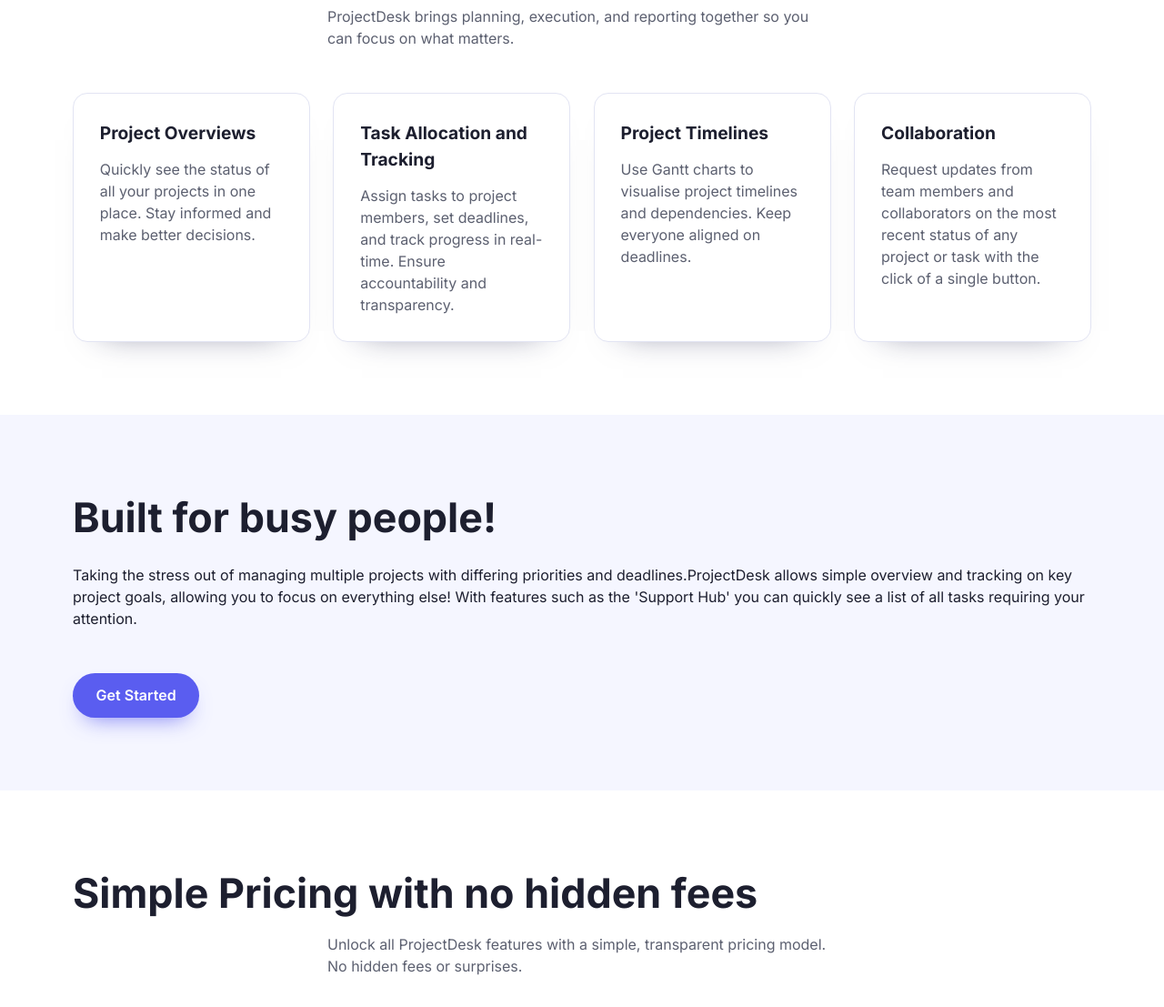
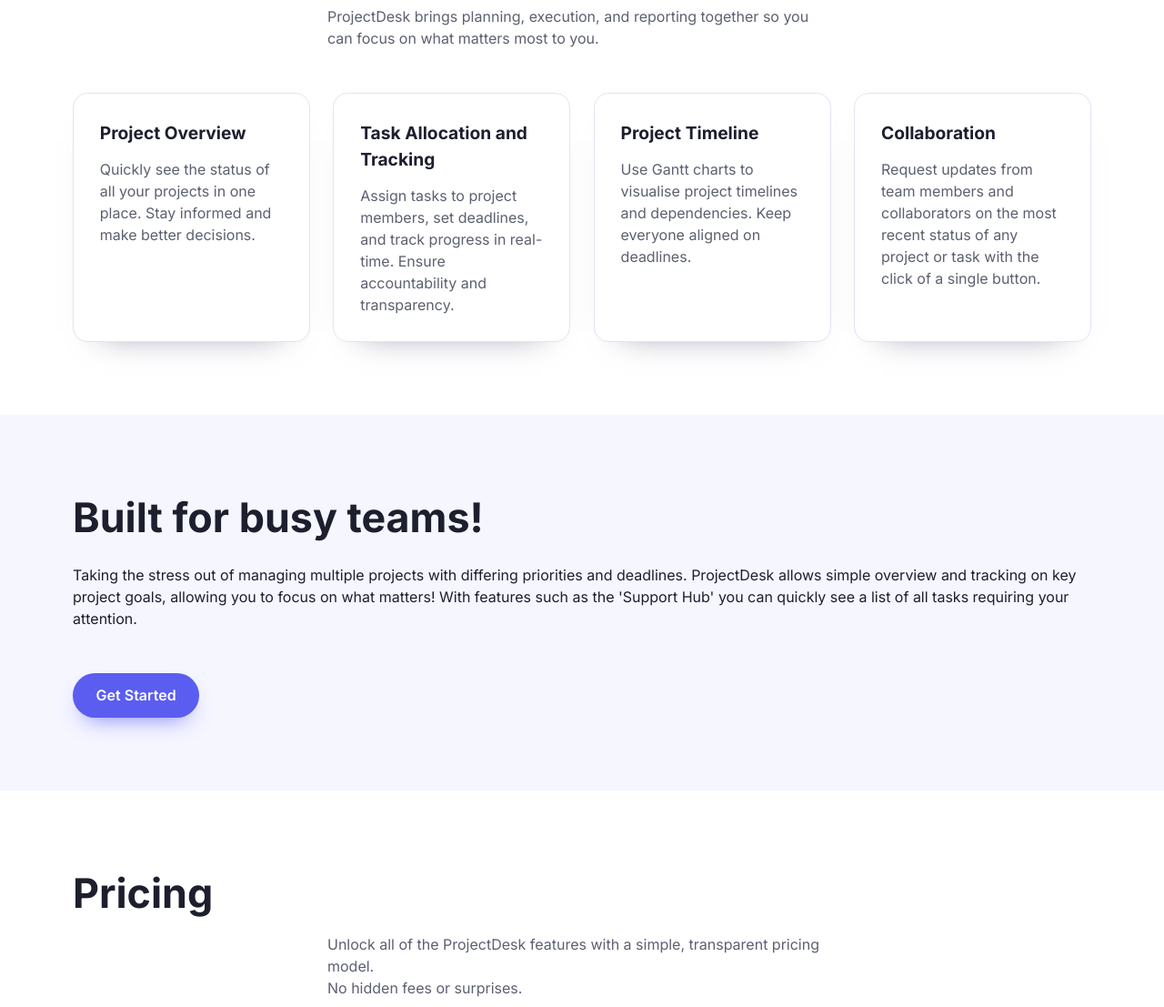
Before and after one commit to ProjectDesk-app/ProjectDesk-app.github.io, a plain HTML site: page index.html in a window 1280 px wide. Shown: the part 759-1866 px from the top of the page at 91% size. Drawn offline with Linux system fonts and the light colour scheme.

Commit message:
Phrasing and img updates

```diff
--- a/index.html
+++ b/index.html
@@ -35,7 +35,7 @@
         </figure>
         <div class="hero-text">
           <h1>Run every project with clarity and confidence</h1>
-          <p>ProjectDesk helps you to keep track of multiple projects simultaneously and accurately. Centralise tasks and set deadlines to focus on progress, not details.</p>
+          <p>ProjectDesk helps you to keep track of multiple projects simultaneously and accurately. Centralise tasks and set deadlines to focus on progress.</p>
           <div class="hero-actions">
             <a class="primary-cta" href="https://portal.projectdesk.app">Get Started</a>
             <a class="secondary-cta" href="#features">See how it works</a>
@@ -47,10 +47,10 @@
     <section id="features" class="section features">
       <div class="container">
         <h2>Everything you need to manage multiple projects</h2>
-        <p class="section-lead">ProjectDesk brings planning, execution, and reporting together so you can focus on what matters.</p>
+        <p class="section-lead">ProjectDesk brings planning, execution, and reporting together so you can focus on what matters most to you.</p>
         <div class="feature-grid">
           <article class="feature-card">
-            <h3>Project Overviews</h3>
+            <h3>Project Overview</h3>
             <p>Quickly see the status of all your projects in one place. Stay informed and make better decisions.</p>
           </article>
           <article class="feature-card">
@@ -58,7 +58,7 @@
             <p>Assign tasks to project members, set deadlines, and track progress in real-time. Ensure accountability and transparency.</p>
           </article>
           <article class="feature-card">
-            <h3>Project Timelines</h3>
+            <h3>Project Timeline</h3>
             <p>Use Gantt charts to visualise project timelines and dependencies. Keep everyone aligned on deadlines.</p>
           </article>
           <article class="feature-card">
@@ -72,8 +72,8 @@
     <section class="section highlight">
       <div class="container highlight-content">
         <div>
-          <h2>Built for busy people!</h2>
-          <p>Taking the stress out of managing multiple projects with differing priorities and deadlines.ProjectDesk allows simple overview and tracking on key project goals, allowing you to focus on everything else! With features such as the 'Support Hub' you can quickly see a list of all tasks requiring your attention.</p>
+          <h2>Built for busy teams!</h2>
+          <p>Taking the stress out of managing multiple projects with differing priorities and deadlines. ProjectDesk allows simple overview and tracking on key project goals, allowing you to focus on what matters! With features such as the 'Support Hub' you can quickly see a list of all tasks requiring your attention.</p>
         </div>
         <a class="primary-cta" href="https://portal.projectdesk.app">Get Started</a>
       </div>
@@ -81,8 +81,8 @@
 
     <section id="pricing" class="section pricing">
       <div class="container">
-        <h2>Simple Pricing with no hidden fees</h2>
-        <p class="section-lead">Unlock all ProjectDesk features with a simple, transparent pricing model.<br>No hidden fees or surprises.</p>
+        <h2>Pricing</h2>
+        <p class="section-lead">Unlock all of the ProjectDesk features with a simple, transparent pricing model.<br>No hidden fees or surprises.</p>
         <div class="pricing-grid">
           <article class="pricing-card featured">
             <div class="tag">One Plan, One Price</div>
```
Also changed, not shown: contact.html (+2 -4 lines), privacy-terms.html (+1 -1 lines).
